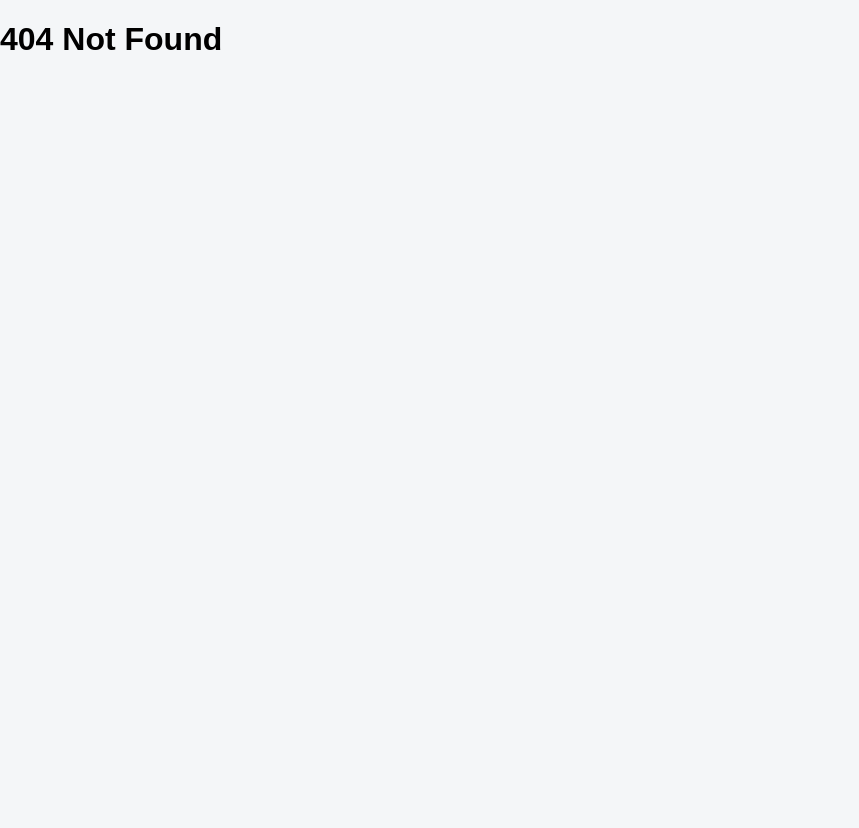
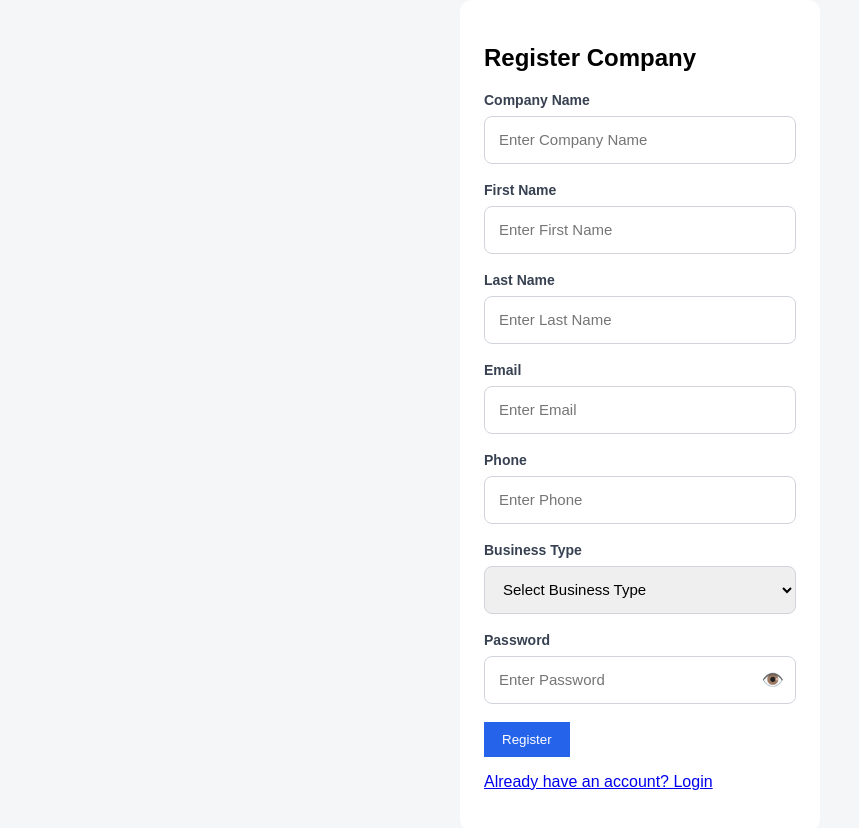
Before and after one commit to mounttowntech/billing-inventory-frontend, a React (Vite) app: page /register in a window 1280 px wide. Before the commit this address had no page. Shown: the top 828 px of the page, without its empty margins (0-859 px from the left). Before the commit the page ends 800 px from the top, so only its background shows below. Built offline with nearby package versions, Linux system fonts and the light colour scheme.

Commit message:
implement auth, login. register functionality

```diff
--- /dev/null
+++ b/src/components/common/Input.css
@@ -0,0 +1,57 @@
+.form-group {
+  margin-bottom: 18px;
+}
+
+.form-group label {
+  display: block;
+  margin-bottom: 8px;
+  font-size: 14px;
+  font-weight: 600;
+  color: #374151;
+}
+
+.form-control {
+  width: 100%;
+  height: 48px;
+  padding: 0 14px;
+  border: 1px solid #d1d5db;
+  border-radius: 8px;
+  font-size: 15px;
+  outline: none;
+  transition: 0.3s;
+  box-sizing: border-box;
+}
+
+.form-control:focus {
+  border-color: #2563eb;
+  box-shadow: 0 0 0 3px rgba(37, 99, 235, 0.15);
+}
+
+.error {
+  color: #dc2626;
+  font-size: 13px;
+  margin-top: 5px;
+}
+
+.input-wrapper {
+  position: relative;
+}
+
+.input-wrapper .form-control {
+  padding-right: 45px;
+}
+
+.password-toggle {
+  position: absolute;
+  right: 12px;
+  top: 50%;
+  transform: translateY(-50%);
+  width: auto;
+  height: auto;
+  padding: 0;
+  margin: 0;
+  border: none;
+  background: transparent;
+  cursor: pointer;
+  font-size: 18px;
+}
--- a/src/components/common/Input.jsx
+++ b/src/components/common/Input.jsx
@@ -0,0 +1,45 @@
+import { useState } from "react";
+import "./Input.css";
+
+const Input = ({
+  label,
+  name,
+  type = "text",
+  placeholder,
+  register,
+  error,
+  disabled = false,
+}) => {
+  const [showPassword, setShowPassword] = useState(false);
+  const isPassword = type === "password";
+
+  return (
+    <div className="form-group">
+      {label && <label>{label}</label>}
+
+      <div className="input-wrapper">
+        <input
+          type={isPassword && showPassword ? "text" : type}
+          placeholder={placeholder}
+          className="form-control"
+          disabled={disabled}
+          {...register(name)}
+        />
+
+        {isPassword && (
+          <button
+            type="button"
+            className="password-toggle"
+            onClick={() => setShowPassword(!showPassword)}
+          >
+            {showPassword ? "🙈" : "👁️"}
+          </button>
+        )}
+      </div>
+
+      {error && <p className="error">{error}</p>}
+    </div>
+  );
+};
+
+export default Input;
--- /dev/null
+++ b/src/components/common/Select.jsx
@@ -0,0 +1,28 @@
+const Select = ({
+  label,
+  name,
+  register,
+  error,
+  options = [],
+  placeholder = "Select option",
+}) => {
+  return (
+    <div className="form-group">
+      {label && <label>{label}</label>}
+
+      <select {...register(name)} className="form-control">
+        <option value="">{placeholder}</option>
+
+        {options.map((item) => (
+          <option key={item.value} value={item.value}>
+            {item.label}
+          </option>
+        ))}
+      </select>
+
+      {error && <p className="error">{error}</p>}
+    </div>
+  );
+};
+
+export default Select;
--- a/src/features/auth/authService.js
+++ b/src/features/auth/authService.js
@@ -4,3 +4,8 @@ export const loginApi = async (data) => {
   const response = await API.post("/users/login", data);
   return response.data;
 };
+
+export const registerApi = async (data) => {
+  const response = await API.post("/users/register", data);
+  return response.data;
+};
--- a/src/features/auth/authSlice.js
+++ b/src/features/auth/authSlice.js
@@ -1,5 +1,5 @@
 import { createAsyncThunk, createSlice } from "@reduxjs/toolkit";
-import { loginApi } from "./authService";
+import { loginApi, registerApi } from "./authService";
 
 export const loginUser = createAsyncThunk(
   "auth/login",
@@ -9,6 +9,19 @@ export const loginUser = createAsyncThunk(
     } catch (error) {
       return thunkAPI.rejectWithValue(
         error.response?.data?.message || "Login failed"
+      );
+    }
+  }
+);
+
+export const registerUser = createAsyncThunk(
+  "auth/register",
+  async (data, thunkAPI) => {
+    try {
+      return await registerApi(data);
+    } catch (error) {
+      return thunkAPI.rejectWithValue(
+        error.response?.data?.message || "Registration failed"
       );
     }
   }
@@ -51,7 +64,17 @@ const authSlice = createSlice({
       .addCase(loginUser.rejected, (state, action) => {
         state.loading = false;
         state.error = action.payload;
-      });
+      }).addCase(registerUser.pending, (state) => {
+        state.loading = true;
+        state.error = null;
+      })
+      .addCase(registerUser.fulfilled, (state) => {
+        state.loading = false;
+      })
+      .addCase(registerUser.rejected, (state, action) => {
+        state.loading = false;
+        state.error = action.payload;
+      })
   },
 });
 
--- /dev/null
+++ b/src/pages/auth/Login.css
@@ -0,0 +1,3 @@
+.register-link {
+  text-decoration: none;
+}
--- a/src/pages/auth/Login.jsx
+++ b/src/pages/auth/Login.jsx
@@ -1,9 +1,10 @@
 import { useDispatch, useSelector } from "react-redux";
-import { useNavigate } from "react-router-dom";
+import { Link, useNavigate } from "react-router-dom";
 import { useForm } from "react-hook-form";
 import { yupResolver } from "@hookform/resolvers/yup";
 import { loginValidation } from "../../validations/loginValidation";
 import { loginUser } from "../../features/auth/authSlice";
+import Input from "../../components/common/Input";
 
 const Login = () => {
   const dispatch = useDispatch();
@@ -33,15 +34,29 @@ const Login = () => {
 
         {error && <p className="error">{error}</p>}
 
-        <input placeholder="Email" {...register("email")} />
-        <p className="error">{errors.email?.message}</p>
-
-        <input type="password" placeholder="Password" {...register("password")} />
-        <p className="error">{errors.password?.message}</p>
-
+        <Input
+          label="Email"
+          name="email"
+          type="email"
+          placeholder="Email"
+          register={register}
+          error={errors.email?.message}
+        />
+        <Input
+          label="Password"
+          name="password"
+          type="password"
+          placeholder="Password"
+          register={register}
+          error={errors.password?.message}
+        />
         <button disabled={loading}>
           {loading ? "Logging in..." : "Login"}
         </button>
+        {/* new to register */}
+        <Link to="/register" className="register-link">
+          <p>New to Register? Click here</p>
+        </Link>
       </form>
     </div>
   );
--- /dev/null
+++ b/src/pages/auth/Register.jsx
@@ -0,0 +1,117 @@
+import { useDispatch, useSelector } from "react-redux";
+import { Link, useNavigate } from "react-router-dom";
+import { useForm } from "react-hook-form";
+import { yupResolver } from "@hookform/resolvers/yup";
+
+import { registerValidation } from "../../validations/registerValidation";
+import { registerUser } from "../../features/auth/authSlice";
+import Input from "../../components/common/Input";
+import Select from "../../components/common/Select";
+
+const businessTypeOptions = [
+  { label: "Restaurant", value: "restaurant" },
+  { label: "Garments", value: "garments" },
+  { label: "Department Store", value: "department_store" },
+  { label: "General", value: "general" },
+];
+
+const Register = () => {
+  const dispatch = useDispatch();
+  const navigate = useNavigate();
+  const { loading, error } = useSelector((state) => state.auth);
+
+  const {
+    register,
+    handleSubmit,
+    formState: { errors },
+  } = useForm({
+    resolver: yupResolver(registerValidation),
+  });
+
+  const onSubmit = async (data) => {
+    const result = await dispatch(registerUser(data));
+
+    if (registerUser.fulfilled.match(result)) {
+      navigate("/login");
+    }
+  };
+
+  return (
+    <div className="login-page">
+      <form onSubmit={handleSubmit(onSubmit)} className="login-card">
+        <h2>Register Company</h2>
+
+        {error && <p className="error">{error}</p>}
+
+        <Input
+  label="Company Name"
+  name="companyName"
+  placeholder="Enter Company Name"
+  register={register}
+  error={errors.companyName?.message}
+/>
+
+                        <Input
+  label="First Name"
+  name="firstName"
+  placeholder="Enter First Name"
+  register={register}
+  error={errors.firstName?.message}
+/>
+
+<Input
+  label="Last Name"
+  name="lastName"
+  placeholder="Enter Last Name"
+  register={register}
+/>
+
+        <Input
+  label="Email"
+  name="email"
+  type="email"
+  placeholder="Enter Email"
+  register={register}
+  error={errors.email?.message}
+/>
+
+        <Input
+  label="Phone"
+  name="phone"
+  type="tel"
+  placeholder="Enter Phone"
+  register={register}
+  error={errors.phone?.message}
+/>
+
+        <Select
+  label="Business Type"
+  name="businessType"
+  register={register}
+  error={errors.businessType?.message}
+  options={businessTypeOptions}
+  placeholder="Select Business Type"
+/>
+
+        <Input
+  label="Password"
+  name="password"
+  type="password"
+  placeholder="Enter Password"
+  register={register}
+  error={errors.password?.message}
+/>
+
+        <button disabled={loading}>
+          {loading ? "Registering..." : "Register"}
+        </button>
+
+        <Link to="/login" className="register-link">
+          <p>Already have an account? Login</p>
+        </Link>
+      </form>
+    </div>
+  );
+};
+
+export default Register;
--- a/src/routes/AppRoutes.jsx
+++ b/src/routes/AppRoutes.jsx
@@ -2,6 +2,7 @@ import { Routes, Route } from "react-router-dom";
 import MainLayout from "../components/layout/MainLayout";
 import ProtectedRoute from "../components/common/ProtectedRoute";
 
+import Register from "../pages/auth/Register";
 import Login from "../pages/auth/Login";
 import Dashboard from "../pages/dashboard/Dashboard";
 import ProductList from "../pages/products/ProductList";
@@ -18,6 +19,7 @@ const AppRoutes = () => {
   return (
     <Routes>
       <Route path="/login" element={<Login />} />
+      <Route path="/register" element={<Register />} />
 
       <Route
         path="/"
--- /dev/null
+++ b/src/validations/registerValidation.js
@@ -0,0 +1,14 @@
+import * as yup from "yup";
+
+export const registerValidation = yup.object({
+  companyName: yup.string().required("Company name is required"),
+  firstName: yup.string().required("First name is required"),
+  lastName: yup.string().optional(),
+  email: yup.string().email("Invalid email").required("Email is required"),
+  phone: yup.string().required("Phone number is required"),
+  businessType: yup.string().required("Business type is required"),
+  password: yup
+    .string()
+    .min(6, "Password must be at least 6 characters")
+    .required("Password is required"),
+});
```
Also changed, not shown: src/components/common/Select.css (added), src/pages/auth/Register.css (added).
